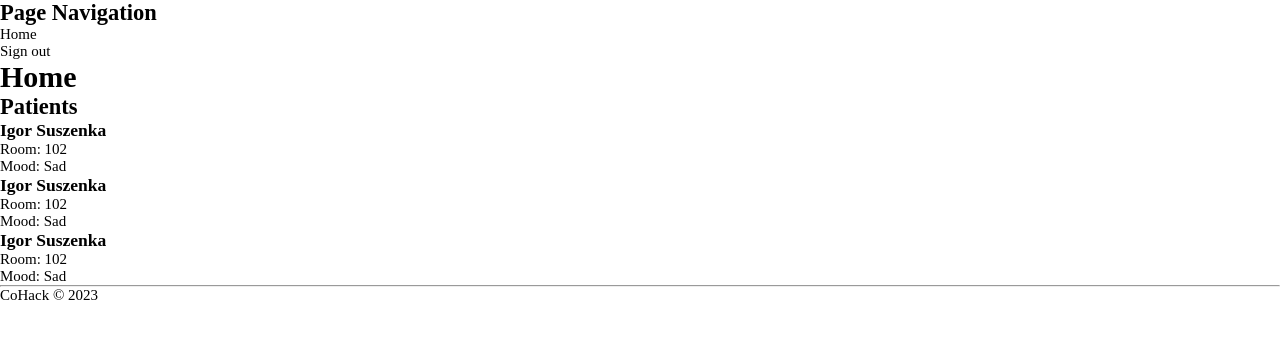
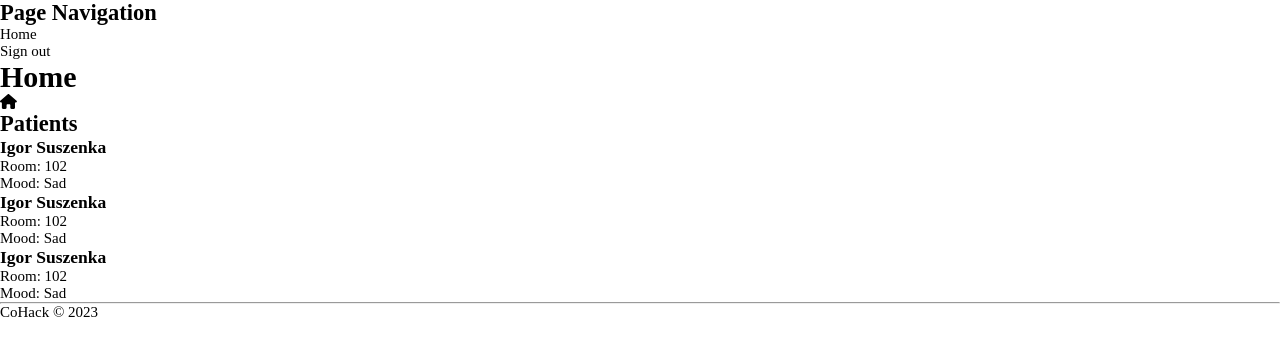
Before and after one commit to Glebegor/hackathon-plzen-2023, a React (Vite) app in the folder client/: page / in a window 1280 px wide. Shown: the top 356 px of the page. Built offline with nearby package versions, Linux system fonts and the light colour scheme; sample sign-in values are in the browser's storage.

Commit message:
FE: Creating the Icon element

```diff
--- a/client/package.json
+++ b/client/package.json
@@ -10,6 +10,11 @@
     "preview": "vite preview"
   },
   "dependencies": {
+    "@fortawesome/fontawesome-svg-core": "^6.5.1",
+    "@fortawesome/free-brands-svg-icons": "^6.5.1",
+    "@fortawesome/free-regular-svg-icons": "^6.5.1",
+    "@fortawesome/free-solid-svg-icons": "^6.5.1",
+    "@fortawesome/react-fontawesome": "^0.2.0",
     "@reduxjs/toolkit": "^2.0.1",
     "formik": "^2.4.5",
     "react": "^18.2.0",
@@ -20,6 +25,7 @@
     "yup": "^1.3.2"
   },
   "devDependencies": {
+    "@fortawesome/fontawesome-common-types": "^6.5.1",
     "@types/node": "^20.10.4",
     "@types/react": "^18.2.37",
     "@types/react-dom": "^18.2.15",
--- /dev/null
+++ b/client/src/components/elements/Icon.tsx
@@ -0,0 +1,27 @@
+import React from 'react';
+
+import { FontAwesomeIcon } from '@fortawesome/react-fontawesome';
+import { library } from '@fortawesome/fontawesome-svg-core';
+import { fas } from '@fortawesome/free-solid-svg-icons';
+import { far } from '@fortawesome/free-regular-svg-icons';
+import { fab } from '@fortawesome/free-brands-svg-icons';
+
+import type {
+  IconName,
+  IconPrefix,
+} from '@fortawesome/fontawesome-common-types';
+
+interface Props {
+  name: IconName;
+  type?: IconPrefix;
+}
+
+library.add(fas);
+library.add(far);
+library.add(fab);
+
+export const Icon: React.FC<Props> = ({ name, type = 'fas' }) => (
+  <span className="icon">
+    <FontAwesomeIcon icon={[type, name]} />
+  </span>
+);
--- a/client/src/pages/HomePage.tsx
+++ b/client/src/pages/HomePage.tsx
@@ -3,6 +3,7 @@
 import { DefaultLayout } from '@layouts/DefaultLayout';
 
 import { PatientBox } from '@components/blocks/PatientBox';
+import { Icon } from '@components/elements/Icon';
 
 import type { Patient } from '@utils/patient';
 
@@ -39,6 +40,7 @@
 export const HomePage: React.FC = () => (
   <DefaultLayout title="Home">
     <h1>Home</h1>
+    <Icon name="house" />
     <h2>Patients</h2>
     {EXAMPLE_PATIENTS.map((patient) => (
       <PatientBox key={patient.id} patient={patient} />
```
Also changed, not shown: 1 other file (tests, documents, lock files or other folders).
